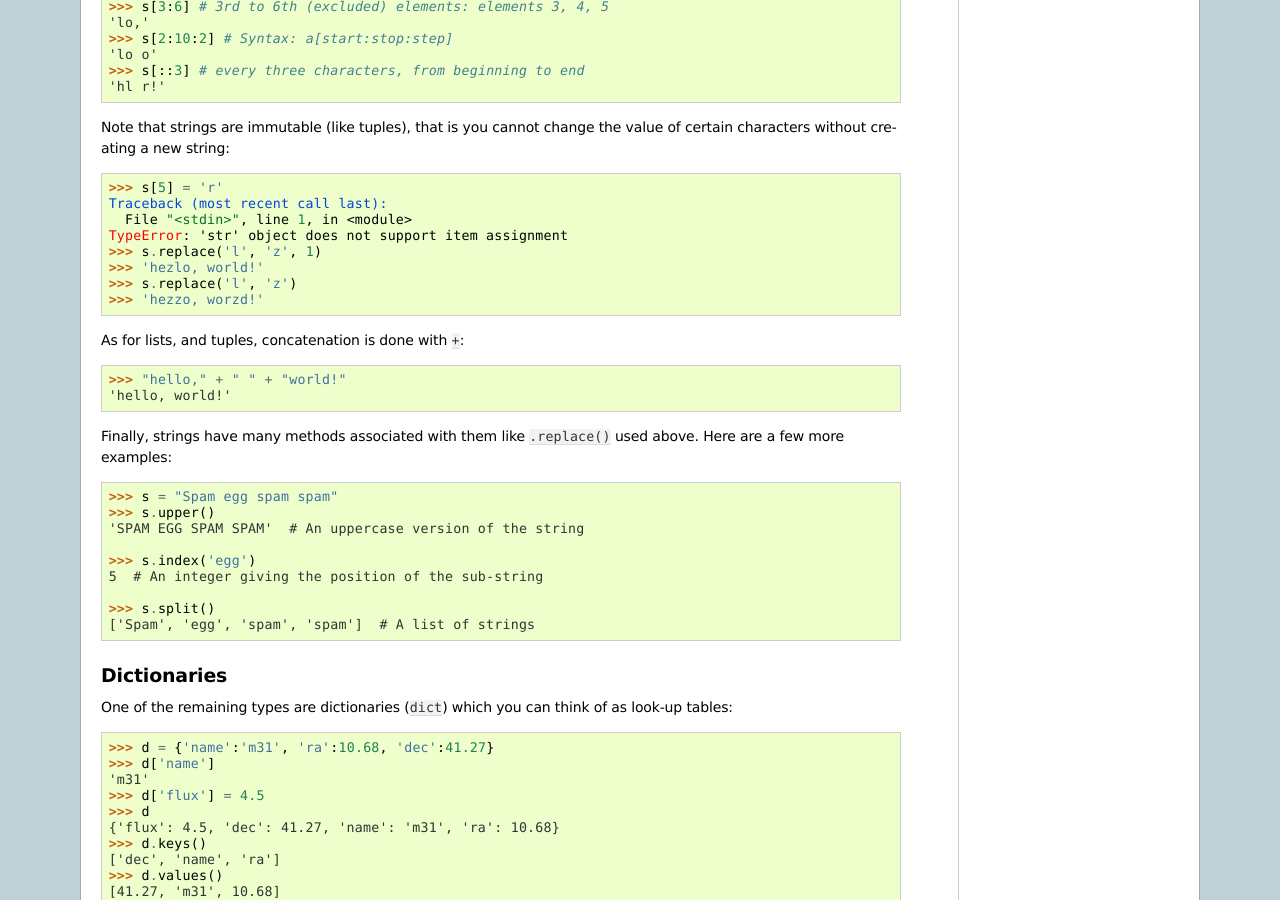
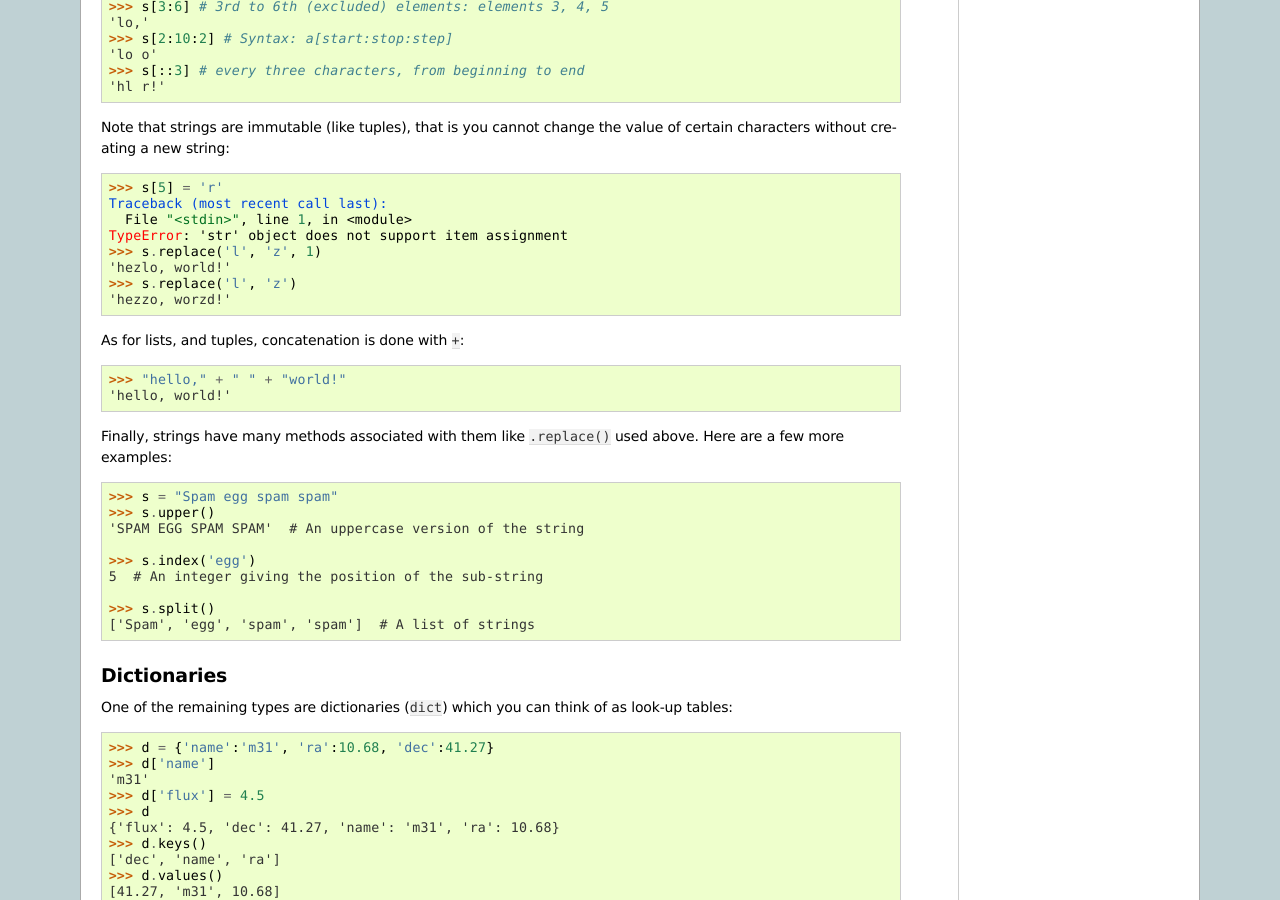
Before and after one commit to python4ESAC/python4ESAC, a Sphinx documentation site: the page built from source/pure_python/types.rst, in a window 1280 px wide and 900 px high, scrolled down 5156 px. Built offline with Sphinx 7.4.7, drawn with Linux system fonts in a browser that asks for light colours; formulas are drawn with MathJax 3.

Commit message:
typo fixes

```diff
--- a/source/pure_python/types.rst
+++ b/source/pure_python/types.rst
@@ -326,9 +326,9 @@ change the value of certain characters without creating a new string::
       File "<stdin>", line 1, in <module>
     TypeError: 'str' object does not support item assignment
     >>> s.replace('l', 'z', 1)
-    >>> 'hezlo, world!'
+    'hezlo, world!'
     >>> s.replace('l', 'z')
-    >>> 'hezzo, worzd!'
+    'hezzo, worzd!'
 
 As for lists, and tuples, concatenation is done with ``+``::
 
```
Also changed, not shown: source/pure_python/control_flow.rst (+4 -5 lines).
